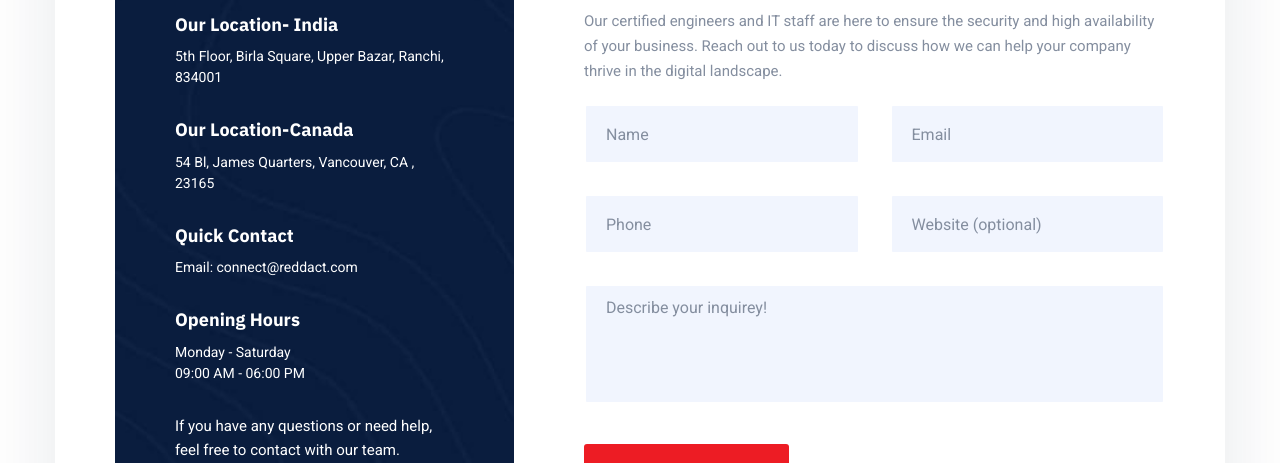
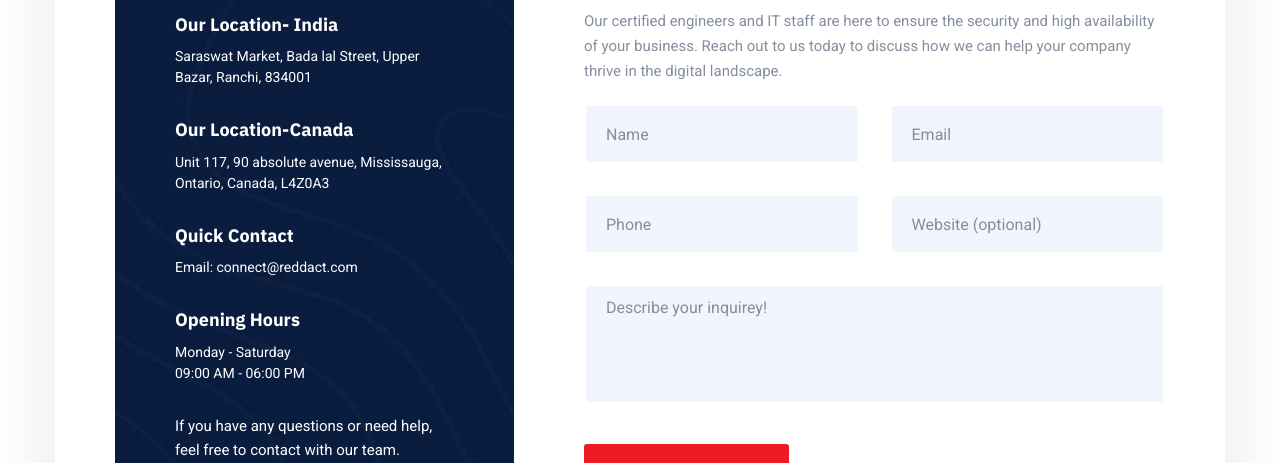
Before and after one commit to prabhatjoshi321/REDDact, a plain HTML site: page contact-us.html in a window 1280 px wide. Shown: the part 637-1100 px from the top of the page. Drawn offline with nearby package versions, Linux system fonts and the light colour scheme; files whose address does not match are found by name.

Commit message:
address update

```diff
--- a/contact-us.html
+++ b/contact-us.html
@@ -238,14 +238,14 @@
                                     <h5 class="contact-block__title">Our Location- India</h5>
                                     <ul class="contact-block__list list-unstyled">
                                         <li>
-                                            5th Floor, Birla Square, Upper Bazar, Ranchi, 834001 </li>
+                                            Saraswat Market, Bada lal Street, Upper Bazar, Ranchi, 834001 </li>
                                     </ul>
                                 </div>
                                 <div class="contact-block">
                                     <h5 class="contact-block__title">Our Location-Canada</h5>
                                     <ul class="contact-block__list list-unstyled">
                                         <li>
-                                            54 Bl, James Quarters, Vancouver, CA , 23165 </li>
+                                            Unit 117, 90 absolute avenue, Mississauga, Ontario, Canada, L4Z0A3 </li>
                                     </ul>
                                 </div>
                                 <!-- /.contact-panel__info__block -->
```
